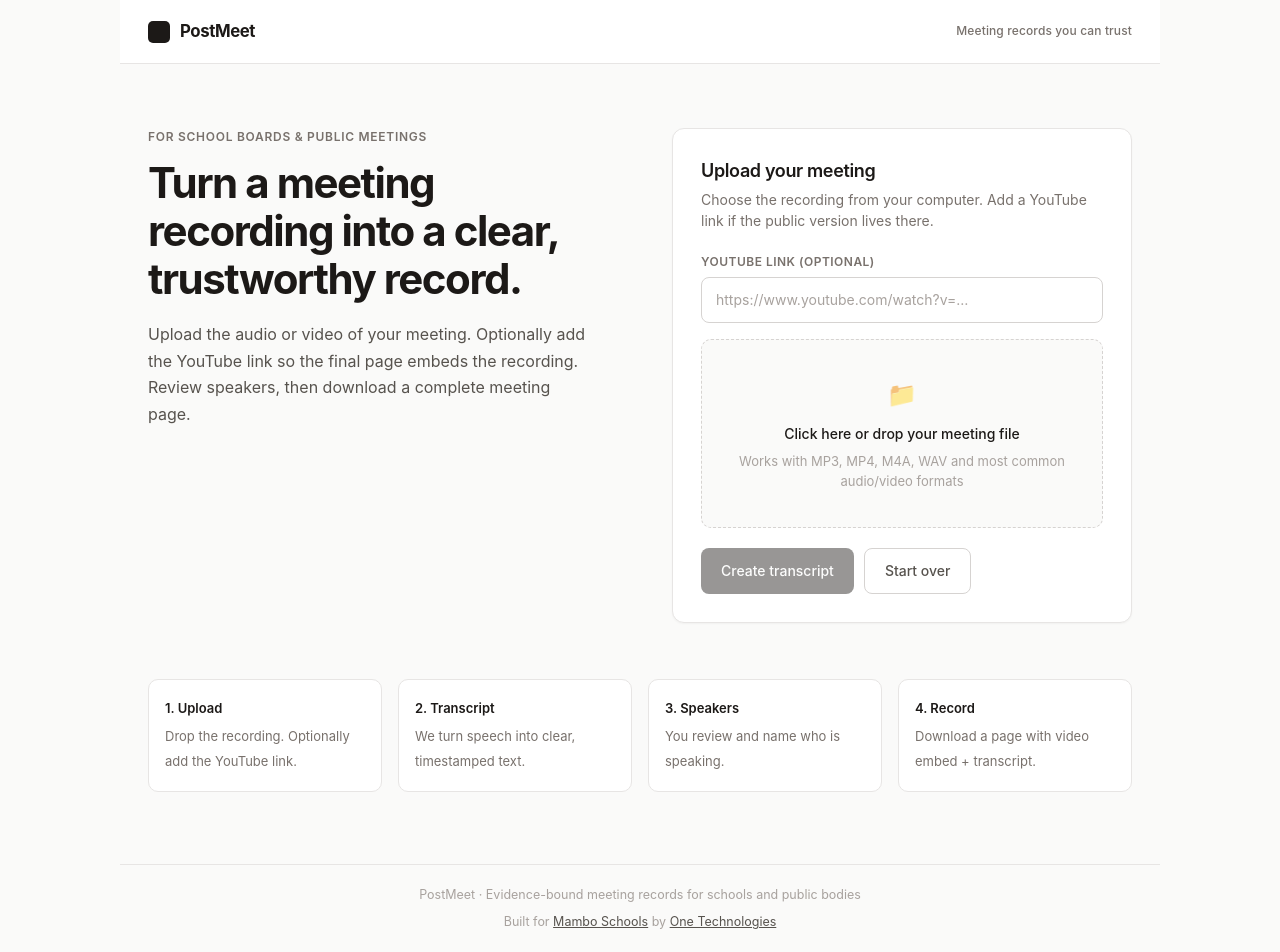
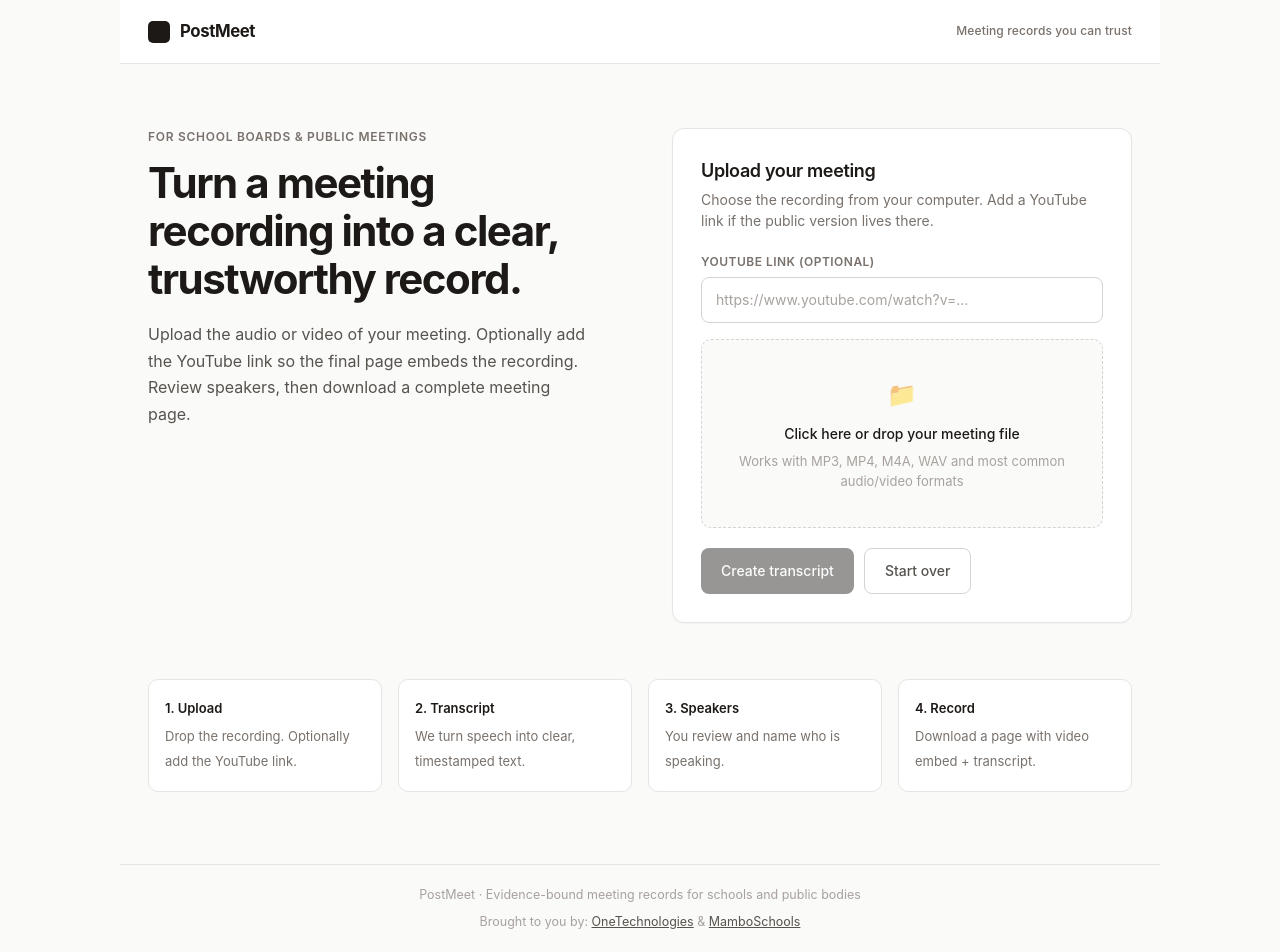
Before and after one commit to Ig0tU/postmeet, a Next.js app: page / in a window 1280 px wide. Shown: the top 952 px of the page. Built offline with nearby package versions, Linux system fonts and the light colour scheme.

Commit message:
Update branding line to Brought to you by OneTechnologies & MamboSchools

```diff
--- a/app/page.tsx
+++ b/app/page.tsx
@@ -387,23 +387,23 @@ export default function Home() {
           PostMeet · Evidence-bound meeting records for schools and public bodies
         </div>
         <div style={{ marginTop: 8 }}>
-          Built for{" "}
+          Brought to you by:{" "}
+          <a
+            href="https://onetechnologies.com"
+            target="_blank"
+            rel="noopener noreferrer"
+            style={{ color: "#57534e", textDecoration: "underline" }}
+          >
+            OneTechnologies
+          </a>
+          {" "}&{" "}
           <a
             href="https://mamboschools.com"
             target="_blank"
             rel="noopener noreferrer"
             style={{ color: "#57534e", textDecoration: "underline" }}
           >
-            Mambo Schools
-          </a>
-          {" "}by{" "}
-          <a
-            href="https://onetechnologies.com"
-            target="_blank"
-            rel="noopener noreferrer"
-            style={{ color: "#57534e", textDecoration: "underline" }}
-          >
-            One Technologies
+            MamboSchools
           </a>
         </div>
       </footer>
```
